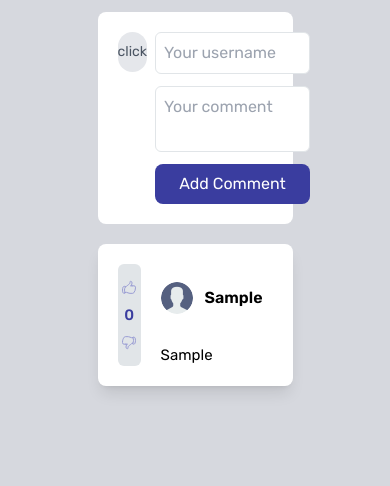
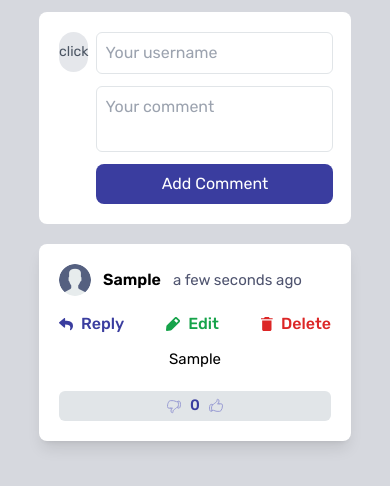
Before and after one commit to Anell-dev/react-typescript-tailwind-Interactive-comments-section, a React (Vite) app: page / in a window 390 px wide. Both pictures are taken after typing "Sample", "Sample" into the empty fields and a click on the button "Add Comment". Shown: the top 486 px of the page. Built offline with nearby package versions, Linux system fonts and the light colour scheme.

Commit message:
updating for responsive design and ready for deploy

```diff
--- a/src/App.tsx
+++ b/src/App.tsx
@@ -28,7 +28,7 @@ const App: React.FC = () => {
 
   return (
     <div className='flex flex-col items-center justify-center gap-5'>
-      <div className='mt-3 flex w-[50%] gap-2 rounded-lg bg-white p-5'>
+      <div className='mt-3 flex w-[60%] gap-2 rounded-lg bg-white p-5 mobile:w-[80%] tablet:w-[70%] desktop:w-[50%]'>
         <AvatarSelector
           selectedAvatar={selectedAvatar}
           onOpenModal={handleModel}
--- a/src/components/CommentItem.tsx
+++ b/src/components/CommentItem.tsx
@@ -25,8 +25,8 @@ const CommentItem: React.FC<CommentItemProps> = ({
   const timeAgo = moment(comment.createdAt).fromNow()
 
   return (
-    <div className='mb-3 flex min-h-[140px] w-[50%] animate-slideIn select-none gap-5 rounded-lg bg-white p-5 shadow-lg'>
-      <div className='flex w-8 flex-col items-center justify-center gap-2 rounded-md bg-very-light-gray font-medium'>
+    <div className='mb-3 flex min-h-[140px] animate-slideIn select-none gap-5 rounded-lg bg-white p-5 shadow-lg mobile:w-[80%] mobile:flex-col-reverse tablet:w-[70%] tablet:flex-row desktop:w-[50%]'>
+      <div className='flex flex-col items-center justify-center gap-2 rounded-md bg-very-light-gray font-medium mobile:flex mobile:h-[30px] mobile:w-[100%] mobile:flex-row-reverse tablet:h-[106px] tablet:w-8 tablet:flex-col'>
         <svg
           xmlns='http://www.w3.org/2000/svg'
           fill='none'
@@ -61,7 +61,7 @@ const CommentItem: React.FC<CommentItemProps> = ({
       </div>
 
       <div className='flex w-full flex-col gap-3 overflow-x-auto'>
-        <div className='flex justify-between'>
+        <div className='flex mobile:flex-col mobile:gap-4 tablet:flex-row tablet:justify-between'>
           <div className='flex items-center gap-3'>
             <img
               src={comment.avatar}
@@ -72,7 +72,7 @@ const CommentItem: React.FC<CommentItemProps> = ({
             <p className='text-grayish-blue'>{timeAgo}</p>
           </div>
 
-          <div className='flex gap-10'>
+          <div className='flex gap-10 mobile:justify-between mobile:gap-0 tablet:gap-5'>
             <button
               className='flex items-center gap-2 font-medium text-moderate-blue hover:text-light-grayish-blue'
               onClick={toggleReplyInput}>
@@ -113,7 +113,9 @@ const CommentItem: React.FC<CommentItemProps> = ({
             </button>
           </div>
         </div>
-        <p className='break-all'>{comment.text}</p>
+        <p className='break-all mobile:text-center tablet:text-start'>
+          {comment.text}
+        </p>
       </div>
     </div>
   )
--- a/src/components/CommentList.tsx
+++ b/src/components/CommentList.tsx
@@ -77,7 +77,7 @@ const CommentList: React.FC<CommentListProps> = ({
           )}
 
           {showReplyInput === comment.id && (
-            <div className='mb-2 w-[50%] rounded-lg bg-white p-5'>
+            <div className='mb-2 rounded-lg bg-white p-5 mobile:w-[80%] tablet:w-[70%] desktop:w-[50%]'>
               <CommentInput
                 onAddComment={handleAddReply(comment.id)}
                 avatar={userRandom}
--- a/tailwind.config.js
+++ b/tailwind.config.js
@@ -16,8 +16,9 @@ export default {
         slideIn: 'slideIn 0.3s ease-out forwards',
       },
       screens: {
-        mobile: '375px',
-        desktop: '1440px'
+        desktop: '1210px',
+        tablet: '800px',
+        mobile: '350px',
       },
       colors: {
         'moderate-blue': '#3a3d9f',
--- a/vite.config.ts
+++ b/vite.config.ts
@@ -3,5 +3,6 @@ import react from '@vitejs/plugin-react-swc'
 
 // https://vitejs.dev/config/
 export default defineConfig({
-  plugins: [react()],
+  base: '/react-typescript-tailwind-Interactive-comments-section/',
+  plugins: [react()]
 })
```
